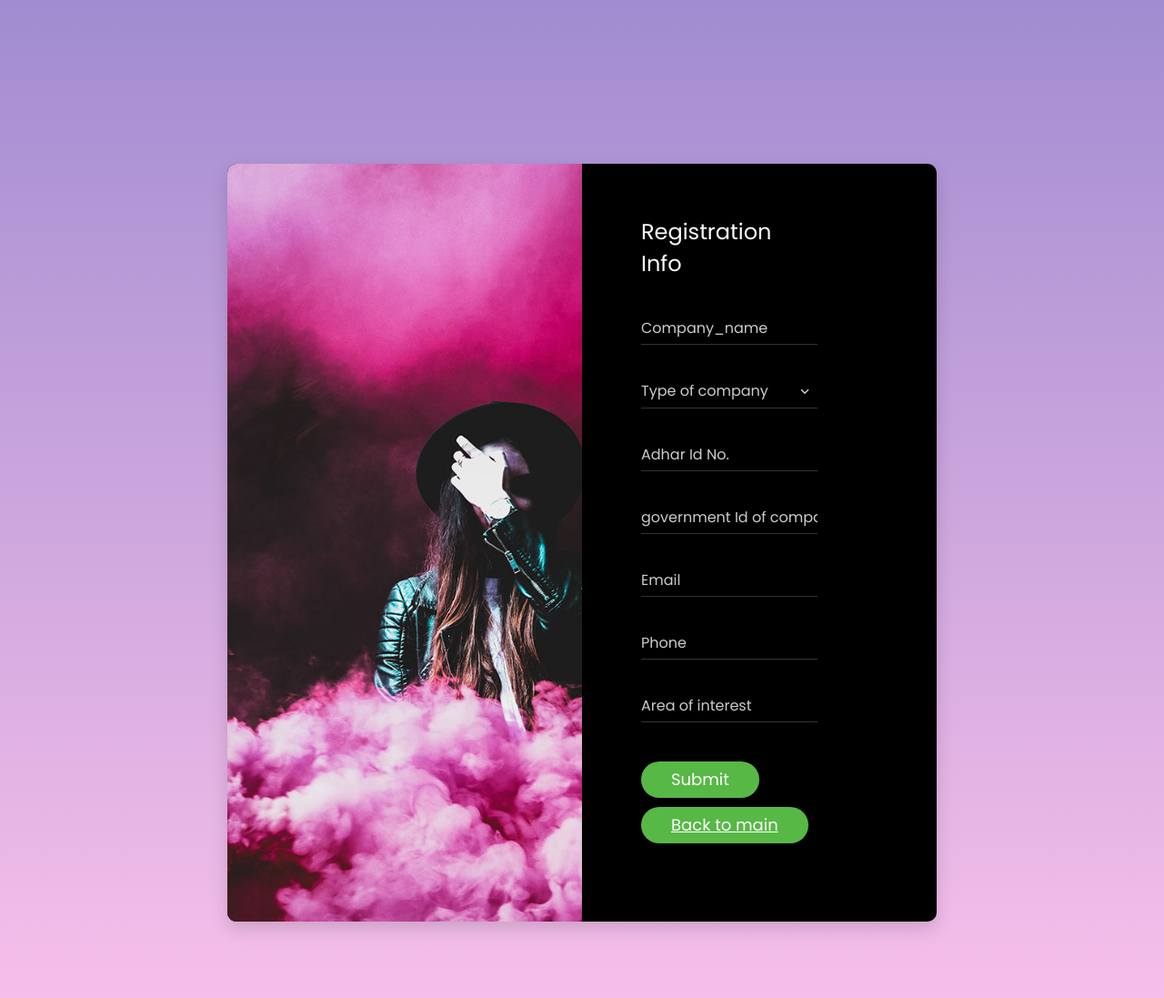
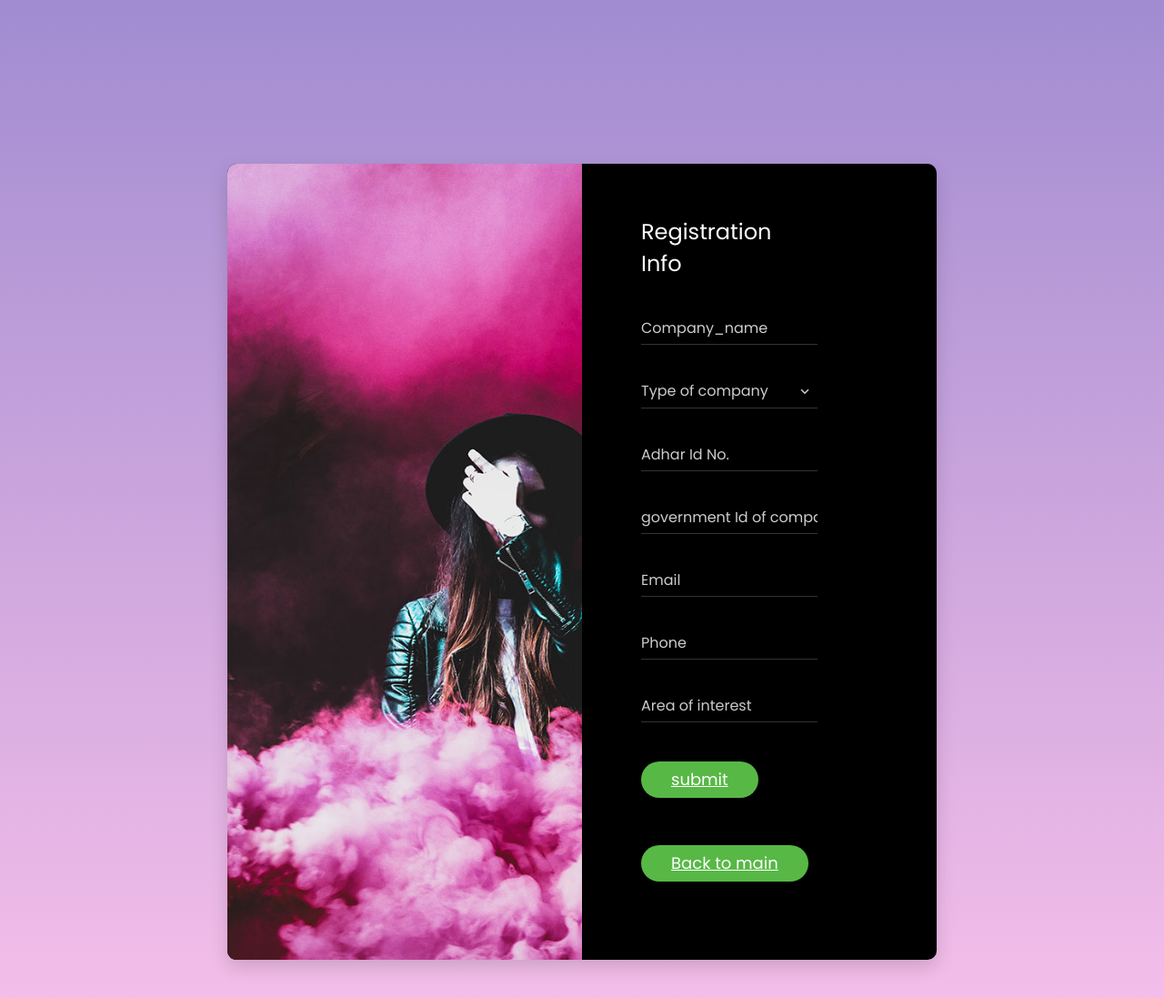
Before and after one commit to agangwar908/hacto-miser, a plain HTML site: page registration form/company.html in a window 1280 px wide. Shown: the top 1097 px of the page at 91% size. Drawn offline with Linux system fonts and the light colour scheme.

Commit message:
Update company.html

```diff
--- a/registration form/company.html
+++ b/registration form/company.html
@@ -66,7 +66,7 @@
                             <input class="input--style-3" type="text" placeholder="Area of interest" name="e">
                         </div>
                          <div class="p-t-10">
-                             <button class="btn btn--pill btn--green" type="submit">Submit</button>
+                             <a href = "hacto-miser/thank.html" class="btn btn--pill btn--green" >submit</button>
                          </div>
                          <div class="p-t-10">
                          <a href = "https://agangwar908.github.io/hacto-miser/index.html" class="btn btn--pill btn--green" >Back to main</button>
```
